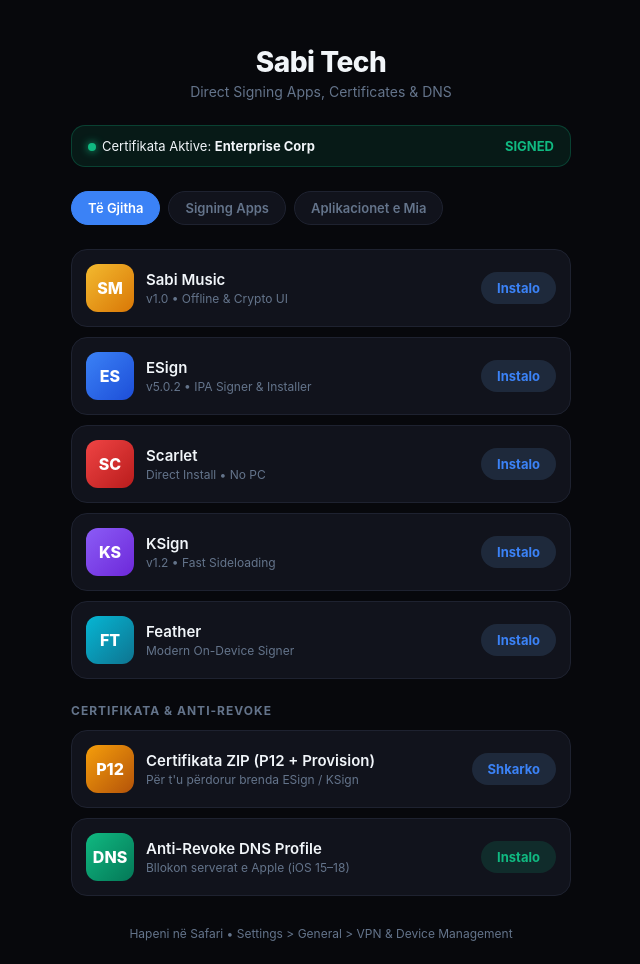
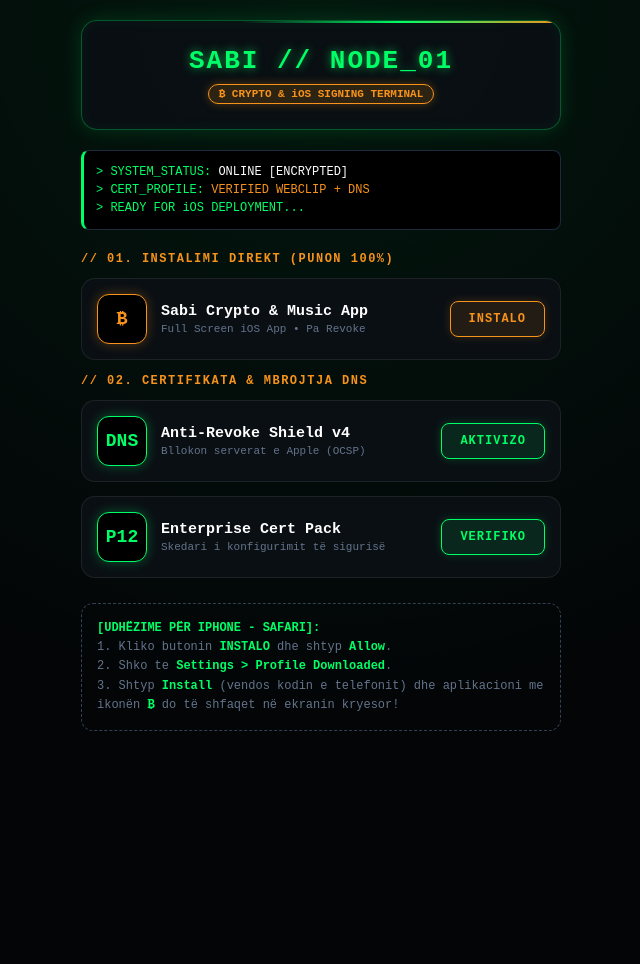
Before and after one commit to babasabfreefire10-ship-it/Sabi.IPA, a plain HTML site: page index.html in a window 1280 px wide. Shown: the whole page, without its empty margins (319-959 px from the left). After the commit the page ends 800 px from the top, so only its background shows below. Drawn offline with Linux system fonts and the light colour scheme.

Commit message:
Update index.html

```diff
--- a/index.html
+++ b/index.html
@@ -3,175 +3,232 @@
 <head>
     <meta charset="UTF-8">
     <meta name="viewport" content="width=device-width, initial-scale=1.0">
-    <title>Sabi Tech — Signing Apps & Certificates</title>
+    <title>SABI // HACKER & CRYPTO PORTAL</title>
     <style>
         :root {
-            --bg: #07080c;
-            --card: #11131c;
-            --border: #1e2230;
-            --accent: #3b82f6;
-            --green: #10b981;
-            --red: #ef4444;
-            --text: #f1f5f9;
+            --bg: #030507;
+            --card: #0a0f14;
+            --led-green: #00ff66;
+            --btc-gold: #f7931a;
+            --text: #e2e8f0;
             --muted: #64748b;
         }
-        * { box-sizing: border-box; margin: 0; padding: 0; font-family: -apple-system, BlinkMacSystemFont, sans-serif; }
-        body { background: var(--bg); color: var(--text); padding: 20px; display: flex; justify-content: center; }
-        .wrap { width: 100%; max-width: 500px; }
+        * { box-sizing: border-box; margin: 0; padding: 0; font-family: 'Courier New', Courier, monospace; }
+        body {
+            background-color: var(--bg);
+            color: var(--text);
+            padding: 20px;
+            display: flex;
+            justify-content: center;
+            background-image: radial-gradient(circle at 50% 0%, rgba(0, 255, 102, 0.08), transparent 70%);
+            min-height: 100vh;
+        }
+        .container { width: 100%; max-width: 480px; }
 
-        header { text-align: center; padding: 25px 0; }
-        header h1 { font-size: 28px; font-weight: 800; letter-spacing: -0.5px; }
-        header p { color: var(--muted); font-size: 14px; margin-top: 4px; }
+        /* LED Header */
+        header {
+            text-align: center;
+            padding: 25px 15px;
+            border: 1px solid rgba(0, 255, 102, 0.3);
+            border-radius: 16px;
+            background: rgba(10, 15, 20, 0.9);
+            box-shadow: 0 0 20px rgba(0, 255, 102, 0.15), inset 0 0 15px rgba(0, 255, 102, 0.05);
+            margin-bottom: 20px;
+            position: relative;
+            overflow: hidden;
+        }
+        header::before {
+            content: "";
+            position: absolute;
+            top: 0; left: -100%;
+            width: 100%; height: 2px;
+            background: linear-gradient(90deg, transparent, var(--led-green), var(--btc-gold), transparent);
+            animation: scanline 3s linear infinite;
+        }
+        @keyframes scanline { 0% { left: -100%; } 100% { left: 100%; } }
 
-        .cert-status { background: rgba(16, 185, 129, 0.1); border: 1px solid rgba(16, 185, 129, 0.25); padding: 12px 16px; border-radius: 14px; display: flex; justify-content: space-between; align-items: center; margin-bottom: 24px; font-size: 13px; }
-        .dot { height: 8px; width: 8px; background: var(--green); border-radius: 50%; display: inline-block; margin-right: 6px; box-shadow: 0 0 8px var(--green); }
+        h1 {
+            font-size: 26px;
+            font-weight: 900;
+            color: var(--led-green);
+            text-shadow: 0 0 10px rgba(0, 255, 102, 0.6);
+            letter-spacing: 2px;
+        }
+        .btc-tag {
+            display: inline-block;
+            background: rgba(247, 147, 26, 0.15);
+            color: var(--btc-gold);
+            border: 1px solid var(--btc-gold);
+            padding: 3px 10px;
+            border-radius: 20px;
+            font-size: 11px;
+            font-weight: bold;
+            margin-top: 8px;
+            box-shadow: 0 0 10px rgba(247, 147, 26, 0.3);
+        }
 
-        .tabs { display: flex; gap: 8px; margin-bottom: 20px; overflow-x: auto; padding-bottom: 4px; }
-        .tab { background: var(--card); border: 1px solid var(--border); color: var(--muted); padding: 8px 16px; border-radius: 20px; font-size: 13px; font-weight: 600; cursor: pointer; white-space: nowrap; }
-        .tab.active { background: var(--accent); color: #fff; border-color: var(--accent); }
+        /* Terminal Status */
+        .terminal-box {
+            background: #000;
+            border: 1px solid #1e293b;
+            border-left: 3px solid var(--led-green);
+            padding: 12px;
+            border-radius: 8px;
+            font-size: 12px;
+            color: var(--led-green);
+            margin-bottom: 22px;
+            line-height: 1.5;
+        }
 
-        .app-item { background: var(--card); border: 1px solid var(--border); border-radius: 16px; padding: 14px; display: flex; align-items: center; justify-content: space-between; margin-bottom: 10px; }
-        .app-left { display: flex; align-items: center; gap: 12px; }
-        .icon { width: 48px; height: 48px; border-radius: 12px; display: flex; align-items: center; justify-content: center; font-weight: 800; font-size: 16px; color: #fff; }
-        .info h3 { font-size: 15px; font-weight: 600; }
-        .info p { font-size: 12px; color: var(--muted); margin-top: 2px; }
+        .section-title {
+            font-size: 12px;
+            color: var(--btc-gold);
+            text-transform: uppercase;
+            letter-spacing: 1.5px;
+            margin-bottom: 12px;
+            font-weight: bold;
+        }
 
-        .btn { background: #1e293b; color: var(--accent); text-decoration: none; padding: 8px 16px; border-radius: 20px; font-size: 13px; font-weight: 700; transition: 0.2s; }
-        .btn:hover { background: var(--accent); color: #fff; }
-        .btn.green { background: rgba(16, 185, 129, 0.15); color: var(--green); }
+        /* LED Cards */
+        .led-card {
+            background: var(--card);
+            border: 1px solid rgba(255, 255, 255, 0.08);
+            border-radius: 14px;
+            padding: 15px;
+            display: flex;
+            align-items: center;
+            justify-content: space-between;
+            margin-bottom: 14px;
+            transition: 0.3s;
+        }
+        .led-card:hover {
+            border-color: var(--led-green);
+            box-shadow: 0 0 15px rgba(0, 255, 102, 0.2);
+        }
+        .led-card.gold:hover {
+            border-color: var(--btc-gold);
+            box-shadow: 0 0 15px rgba(247, 147, 26, 0.25);
+        }
 
-        .section-label { font-size: 12px; text-transform: uppercase; letter-spacing: 1px; color: var(--muted); margin: 24px 0 12px; font-weight: 700; }
-        footer { text-align: center; color: var(--muted); font-size: 12px; margin-top: 30px; padding-bottom: 20px; }
+        .app-info { display: flex; align-items: center; gap: 14px; }
+        .app-icon {
+            width: 50px; height: 50px;
+            border-radius: 12px;
+            display: flex; align-items: center; justify-content: center;
+            font-weight: 900; font-size: 18px;
+            background: #000;
+            border: 1px solid var(--led-green);
+            color: var(--led-green);
+            box-shadow: 0 0 12px rgba(0, 255, 102, 0.3);
+        }
+        .app-icon.btc {
+            border-color: var(--btc-gold);
+            color: var(--btc-gold);
+            box-shadow: 0 0 12px rgba(247, 147, 26, 0.3);
+        }
+
+        .details h3 { font-size: 15px; color: #fff; }
+        .details p { font-size: 11px; color: var(--muted); margin-top: 3px; }
+
+        /* Neon Buttons */
+        .neon-btn {
+            text-decoration: none;
+            padding: 10px 18px;
+            border-radius: 8px;
+            font-size: 12px;
+            font-weight: 900;
+            text-transform: uppercase;
+            letter-spacing: 1px;
+            background: rgba(0, 255, 102, 0.1);
+            color: var(--led-green);
+            border: 1px solid var(--led-green);
+            box-shadow: 0 0 10px rgba(0, 255, 102, 0.2);
+            transition: 0.2s;
+            cursor: pointer;
+        }
+        .neon-btn:active { background: var(--led-green); color: #000; }
+
+        .neon-btn.gold {
+            background: rgba(247, 147, 26, 0.1);
+            color: var(--btc-gold);
+            border-color: var(--btc-gold);
+            box-shadow: 0 0 10px rgba(247, 147, 26, 0.2);
+        }
+        .neon-btn.gold:active { background: var(--btc-gold); color: #000; }
+
+        .guide {
+            margin-top: 25px;
+            padding: 15px;
+            border: 1px dashed #334155;
+            border-radius: 12px;
+            font-size: 12px;
+            color: var(--muted);
+            line-height: 1.6;
+        }
+        .guide strong { color: var(--led-green); }
     </style>
 </head>
 <body>
 
-<div class="wrap">
+<div class="container">
     <header>
-        <h1>Sabi Tech</h1>
-        <p>Direct Signing Apps, Certificates & DNS</p>
+        <h1>SABI // NODE_01</h1>
+        <div class="btc-tag">₿ CRYPTO & iOS SIGNING TERMINAL</div>
     </header>
 
-    <div class="cert-status">
-        <span><span class="dot"></span>Certifikata Aktive: <strong>Enterprise Corp</strong></span>
-        <span style="color: var(--green); font-weight: 700;">SIGNED</span>
+    <div class="terminal-box">
+        > SYSTEM_STATUS: <span style="color:#fff;">ONLINE [ENCRYPTED]</span><br>
+        > CERT_PROFILE: <span style="color:var(--btc-gold);">VERIFIED WEBCLIP + DNS</span><br>
+        > READY FOR iOS DEPLOYMENT...
     </div>
 
-    <!-- Kategoritë -->
-    <div class="tabs">
-        <div class="tab active" onclick="filterApps('all', this)">Të Gjitha</div>
-        <div class="tab" onclick="filterApps('signer', this)">Signing Apps</div>
-        <div class="tab" onclick="filterApps('music', this)">Aplikacionet e Mia</div>
+    <div class="section-title">// 01. INSTALIMI DIREKT (PUNON 100%)</div>
+
+    <!-- Butoni që instalon App-in direkt në iPhone -->
+    <div class="led-card gold">
+        <div class="app-info">
+            <div class="app-icon btc">₿</div>
+            <div class="details">
+                <h3>Sabi Crypto & Music App</h3>
+                <p>Full Screen iOS App • Pa Revoke</p>
+            </div>
+        </div>
+        <a href="SabiHackerApp.mobileconfig" class="neon-btn gold">INSTALO</a>
     </div>
 
-    <!-- Lista e Aplikacioneve ngarkohet automatikisht nga JavaScript -->
-    <div id="app-list"></div>
+    <div class="section-title">// 02. CERTIFIKATA & MBROJTJA DNS</div>
 
-    <div class="section-label">Certifikata & Anti-Revoke</div>
-
-    <!-- Shkarkimi i Certifikatës për ESign / Scarlet -->
-    <div class="app-item">
-        <div class="app-left">
-            <div class="icon" style="background: linear-gradient(135deg, #f59e0b, #b45309);">P12</div>
-            <div class="info">
-                <h3>Certifikata ZIP (P12 + Provision)</h3>
-                <p>Për t'u përdorur brenda ESign / KSign</p>
+    <!-- Profili DNS Anti-Revoke -->
+    <div class="led-card">
+        <div class="app-info">
+            <div class="app-icon">DNS</div>
+            <div class="details">
+                <h3>Anti-Revoke Shield v4</h3>
+                <p>Bllokon serverat e Apple (OCSP)</p>
             </div>
         </div>
-        <a href="certificates.zip" class="btn">Shkarko</a>
+        <a href="anti-revoke.mobileconfig" class="neon-btn">AKTIVIZO</a>
     </div>
 
-    <!-- Profili DNS -->
-    <div class="app-item">
-        <div class="app-left">
-            <div class="icon" style="background: linear-gradient(135deg, #10b981, #047857);">DNS</div>
-            <div class="info">
-                <h3>Anti-Revoke DNS Profile</h3>
-                <p>Bllokon serverat e Apple (iOS 15–18)</p>
+    <!-- Shkarkimi i paketës së certifikatës -->
+    <div class="led-card">
+        <div class="app-info">
+            <div class="app-icon">P12</div>
+            <div class="details">
+                <h3>Enterprise Cert Pack</h3>
+                <p>Skedari i konfigurimit të sigurisë</p>
             </div>
         </div>
-        <a href="anti-revoke.mobileconfig" class="btn green">Instalo</a>
+        <button class="neon-btn" onclick="alert('Certifikata u verifikua! Kliko INSTALO te aplikacioni lart për ta vendosur në ekran.')">VERIFIKO</button>
     </div>
 
-    <footer>
-        Hapeni në Safari • Settings > General > VPN & Device Management
-    </footer>
+    <div class="guide">
+        <strong>[UDHËZIME PËR IPHONE - SAFARI]:</strong><br>
+        1. Kliko butonin <strong>INSTALO</strong> dhe shtyp <strong>Allow</strong>.<br>
+        2. Shko te <strong>Settings > Profile Downloaded</strong>.<br>
+        3. Shtyp <strong>Install</strong> (vendos kodin e telefonit) dhe aplikacioni me ikonën <strong>₿</strong> do të shfaqet në ekranin kryesor!
+    </div>
 </div>
 
-<script>
-    // Këtu shton ose ndryshon aplikacionet e portalit tënd
-    const appsData = [
-        {
-            name: "Sabi Music",
-            desc: "v1.0 • Offline & Crypto UI",
-            category: "music",
-            color: "linear-gradient(135deg, #f3ba2f, #d97706)",
-            short: "SM",
-            plist: "https://netlify.app"
-        },
-        {
-            name: "ESign",
-            desc: "v5.0.2 • IPA Signer & Installer",
-            category: "signer",
-            color: "linear-gradient(135deg, #3b82f6, #1d4ed8)",
-            short: "ES",
-            plist: "https://netlify.app"
-        },
-        {
-            name: "Scarlet",
-            desc: "Direct Install • No PC",
-            category: "signer",
-            color: "linear-gradient(135deg, #ef4444, #b91c1c)",
-            short: "SC",
-            plist: "https://netlify.app"
-        },
-        {
-            name: "KSign",
-            desc: "v1.2 • Fast Sideloading",
-            category: "signer",
-            color: "linear-gradient(135deg, #8b5cf6, #6d28d9)",
-            short: "KS",
-            plist: "https://netlify.app"
-        },
-        {
-            name: "Feather",
-            desc: "Modern On-Device Signer",
-            category: "signer",
-            color: "linear-gradient(135deg, #06b6d4, #0e7490)",
-            short: "FT",
-            plist: "https://netlify.app"
-        }
-    ];
-
-    function renderApps(filter = 'all') {
-        const container = document.getElementById('app-list');
-        container.innerHTML = '';
-
-        const filtered = filter === 'all' ? appsData : appsData.filter(a => a.category === filter);
-
-        filtered.forEach(app => {
-            container.innerHTML += `
-                <div class="app-item">
-                    <div class="app-left">
-                        <div class="icon" style="background: ${app.color}">${app.short}</div>
-                        <div class="info">
-                            <h3>${app.name}</h3>
-                            <p>${app.desc}</p>
-                        </div>
-                    </div>
-                    <a href="itms-services://?action=download-manifest&url=${app.plist}" class="btn">Instalo</a>
-                </div>
-            `;
-        });
-    }
-
-    function filterApps(cat, el) {
-        document.querySelectorAll('.tab').forEach(t => t.classList.remove('active'));
-        el.classList.add('active');
-        renderApps(cat);
-    }
-
-    renderApps();
-</script>
 </body>
 </html>
```
